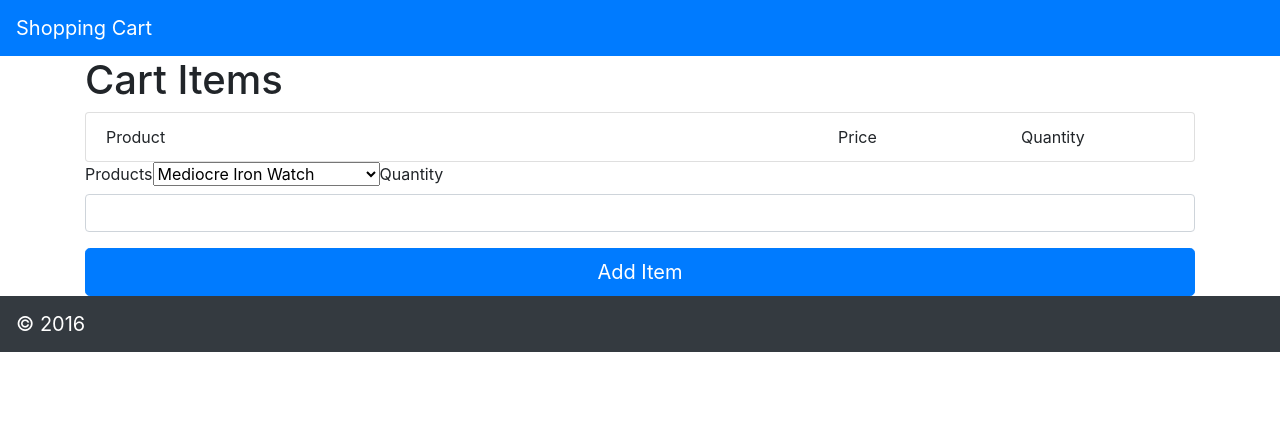
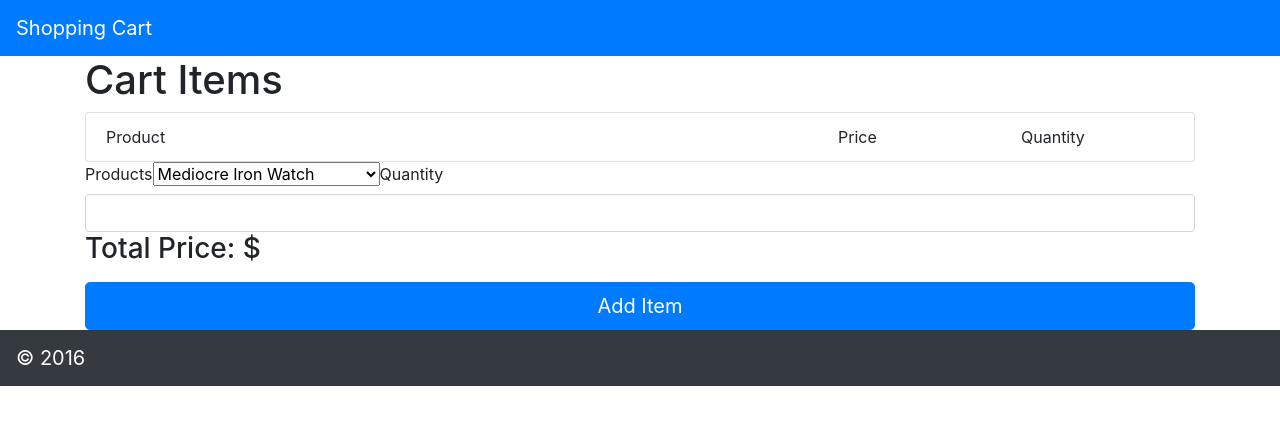
Before and after one commit to Mstapleton22/shoppingCartReact, a React (Create React App) app: page / in a window 1280 px wide. Shown: the top 424 px of the page. Built offline with nearby package versions, Linux system fonts and the light colour scheme.

Commit message:
total in progress

```diff
--- a/src/App.js
+++ b/src/App.js
@@ -6,6 +6,7 @@ import CartFooter from './Components/CartFooter.js'
 import CartItems from './Components/CartItems.js'
 import CartItem from './Components/CartItem.js'
 import AddItem from './Components/AddItem.js'
+// import Total from './Components/Total.js'
 
 class App extends Component {
 
@@ -26,7 +27,8 @@ class App extends Component {
       cartItemsList: [],
       newItemName: '',
       newItemPrice: 0,
-      newItemQuantity: 0
+      newItemQuantity: 0,
+      totalSum: 0
     }
   }
 
@@ -39,8 +41,13 @@ class App extends Component {
         quantity: this.state.newItemQuantity
       }
     }
+    const cartItemsList = [...cartItemsList, newItem]
+    let total = this.state.totalSum
+    total += (cartItemsList[cartItemsList.length - 1].priceInCents * cartItemsList[cartItemsList.length - 1].quantity)
+    console.log(total)
     this.setState({
-      cartItemsList: this.state.cartItemsList.concat([newItem])
+      cartItemsList: this.state.cartItemsList.concat([newItem]),
+      total: this.state.totalSum
     })
   }
 
@@ -53,7 +60,7 @@ class App extends Component {
     // console.log(filtered)
     this.setState({
       newItemName: event.target.value,
-      newItemPrice: (filtered[0].priceInCents / 100)
+      newItemPrice: (filtered[0].priceInCents / 100).toFixed(2)
     })
     // console.log(this.setState)
   }
@@ -82,6 +89,7 @@ class App extends Component {
           updateList={this.updateList}
           updateQuantity={this.updateQuantity}
           addClick={this.addClick}
+          total={this.state.total}
         />
         <CartFooter copyright={'2016'} />
       </div >
--- a/src/Components/AddItem.js
+++ b/src/Components/AddItem.js
@@ -6,7 +6,7 @@ class AddItem extends Component {
     return (
       <div className="container">
         <form onSubmit={this.props.addClick}>
-          {console.log(this.props.addClick)}
+          {/* {console.log(this.props.addClick)} */}
           <div className="form-group">
             <label htmlFor="dropDownList">Products</label>
             <select onChange={this.props.updateList} id="dropDownList">
@@ -20,6 +20,7 @@ class AddItem extends Component {
             </select>
             <label className="" htmlFor="quantity">Quantity</label>
             <input type="number" id="quantity" className="form-control col-md-12" onChange={this.props.updateQuantity} required></input>
+            <h3>Total Price: ${this.props.total}</h3>
           </div>
           <button className="btn btn-primary btn-lg btn-block" type="submit">Add Item</button>
         </form>
--- /dev/null
+++ b/src/Components/Total.js
@@ -0,0 +1,31 @@
+// import React, { Component } from 'react';
+
+// class Total extends Component {
+
+//   render() {
+//     return (
+//       <div className="container">
+//         <form onSubmit={this.props.addClick}>
+//           {console.log(this.props.addClick)}
+//           <div className="form-group">
+//             <label htmlFor="dropDownList">Products</label>
+//             <select onChange={this.props.updateList} id="dropDownList">
+//               {this.props.dropDown.map((item, idx) => {
+//                 return (<option key={idx}>
+//                   {item.name}
+//                 </option>
+//                 )
+//               })
+//               }
+//             </select>
+//             <label className="" htmlFor="quantity">Quantity</label>
+//             <input type="number" id="quantity" className="form-control col-md-12" onChange={this.props.updateQuantity} required></input>
+//           </div>
+//           <button className="btn btn-primary btn-lg btn-block" type="submit">Add Item</button>
+//         </form>
+//       </div >
+//     )
+//   }
+// }
+
+// export default Total
```
